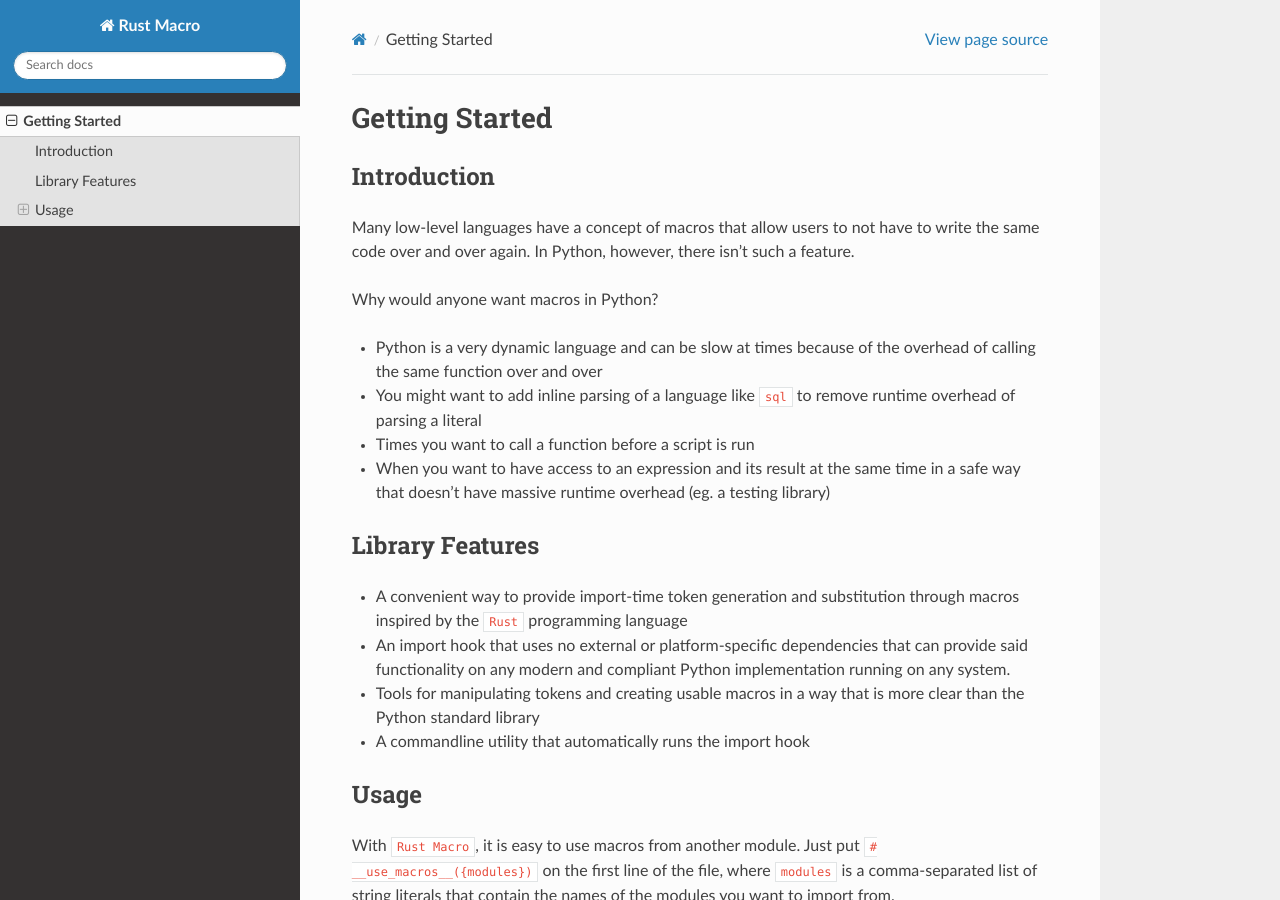
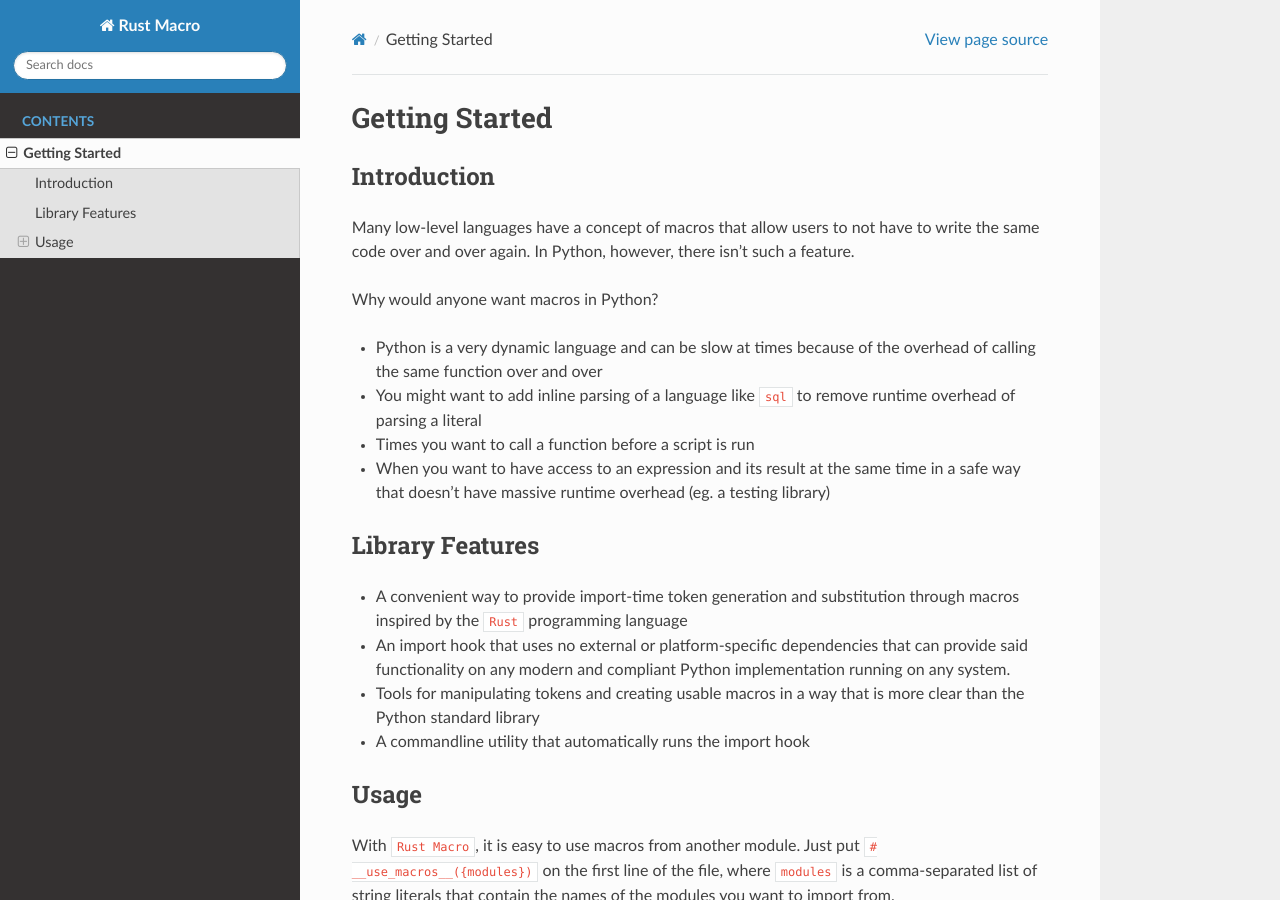
Before and after one commit to 4gboframram/py-rust-macro, a Sphinx documentation site: the page built from docs/source/getting_started.md, in a window 1280 px wide and 900 px high. Built offline with Sphinx 7.4.7 and the Read the Docs theme 2.0.0, drawn with Linux system fonts in a browser that asks for light colours.

Commit message:
start fixing docs

```diff
--- a/docs/source/index.rst
+++ b/docs/source/index.rst
@@ -7,7 +7,9 @@
 ======================================
 
 .. toctree::
-   :maxdepth: 1
+   :caption: Contents
+   :maxdepth: 2
+   :includehidden:
 
    getting_started
 
```
